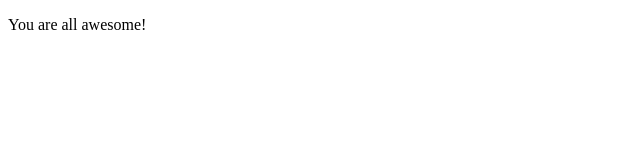
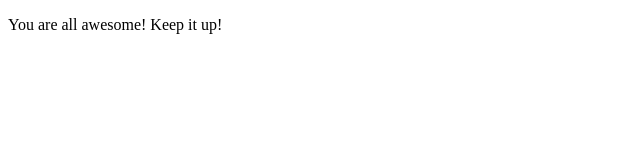
Before and after one commit to pbarnard1/mock_group_project_july_2021, a plain HTML site: page index.html in a window 1280 px wide. Shown: the full height of the page, 0-640 px from the left. Drawn offline with Linux system fonts and the light colour scheme.

Commit message:
Updated index file

```diff
--- a/index.html
+++ b/index.html
@@ -8,6 +8,6 @@
     <title>This project rocks!</title>
 </head>
 <body>
-    <p>You are all awesome!</p>
+    <p>You are all awesome!  Keep it up!</p>
 </body>
 </html>
```
